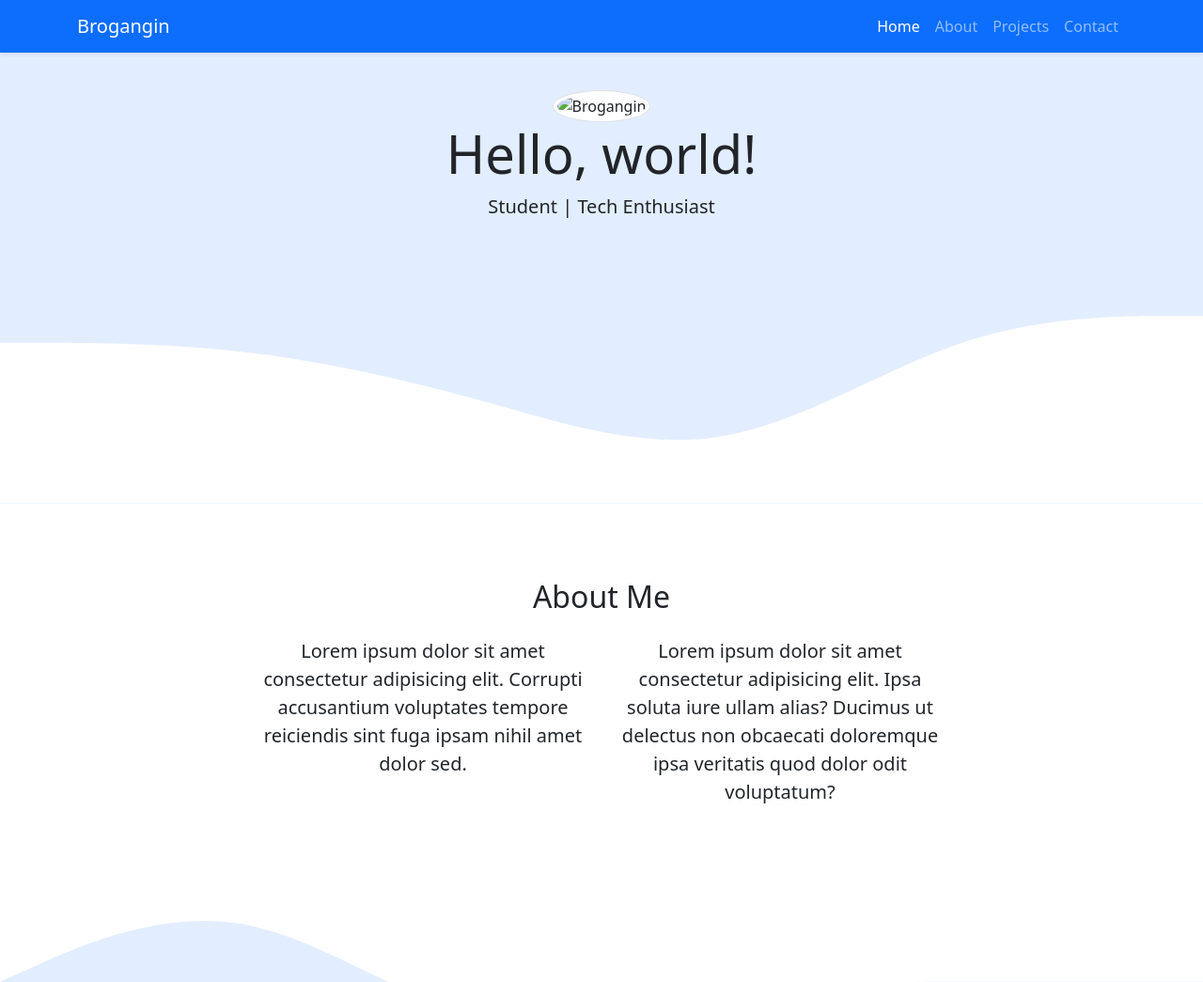
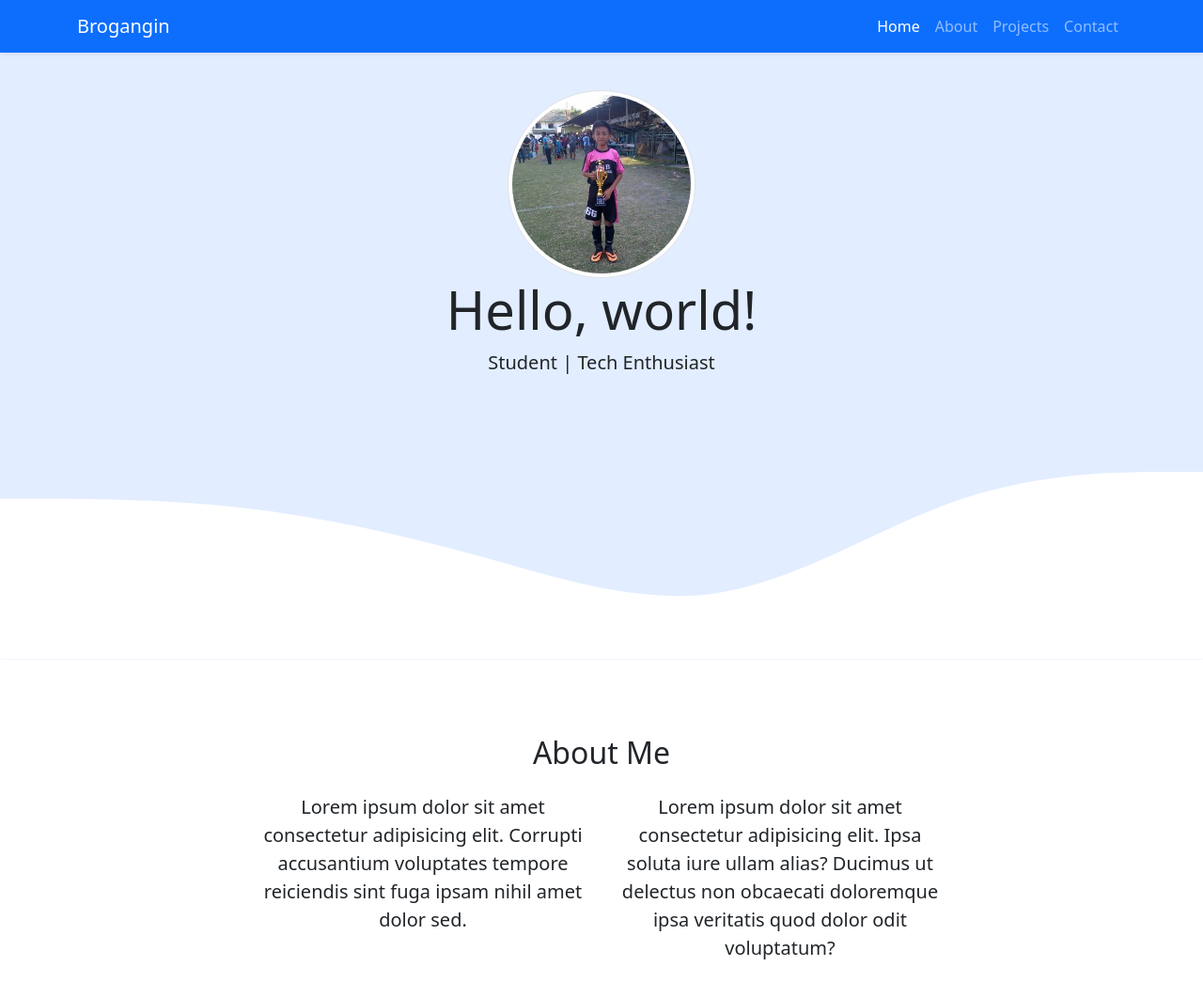
Before and after one commit to brogangin/brogangin.github.io, a plain HTML site: page index.html in a window 1280 px wide. Shown: the top 1045 px of the page at 94% size. Drawn offline with nearby package versions, Linux system fonts and the light colour scheme.

Commit message:
upload img dan edit src jumbotron

```diff
--- a/index.html
+++ b/index.html
@@ -57,7 +57,7 @@
 
     <!-- Jumbotron -->
     <section class="jumbotron text-center">
-      <img src="../../Image/poto.jpg" alt="Brogangin" width="200" class="rounded-circle img-thumbnail" />
+      <img src="poto.jpg" alt="Brogangin" width="200" class="rounded-circle img-thumbnail" />
       <h1 class="display-4">Hello, world!</h1>
       <p class="lead">Student | Tech Enthusiast</p>
       <svg xmlns="http://www.w3.org/2000/svg" viewBox="0 0 1440 320">
```
Also changed, not shown: poto.jpg (added), tailwind.config.js (deleted).
